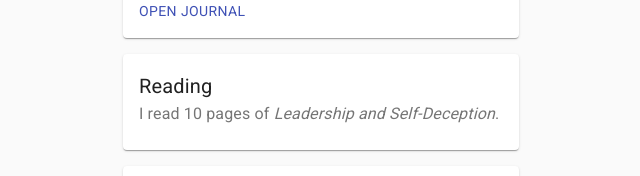
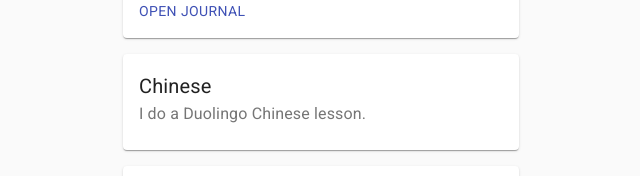
Before and after one commit to dlackey/miracle, a React (Create React App) app: page / in a window 1280 px wide. Shown: the part 1264-1440 px from the top of the page, without its empty margins (319-959 px from the left). Built offline with nearby package versions, Linux system fonts and the light colour scheme.

Commit message:
Added Chinese Saver

```diff
--- a/src/App.js
+++ b/src/App.js
@@ -2,7 +2,7 @@
 import { Container } from '@material-ui/core';
 import { makeStyles } from '@material-ui/core/styles';
 import logo from './images/miracle.png';
-import { Silence, Affirmations, Visualization, Exercise, Reading, Scribing } from './components/Savers';
+import { Silence, Affirmations, Visualization, Exercise, Reading, Chinese, Scribing } from './components/Savers';
 import Timer from './components/Timer';
 
 const useStyles = makeStyles(theme => ({
@@ -27,6 +27,7 @@
         <Affirmations />
         <Visualization />
         <Scribing />
+        <Chinese />
         <Reading />
         <Exercise />
       </Container>
--- a/src/components/Savers.js
+++ b/src/components/Savers.js
@@ -63,6 +63,15 @@
   );
 }
 
+function Chinese() {
+  return (
+    <Saver
+      title="Chinese"
+      text="I do a Duolingo Chinese lesson."
+    />
+  );
+}
+
 function Scribing() {
   return (
     <Saver
@@ -82,5 +91,6 @@
   Visualization,
   Exercise,
   Reading,
+  Chinese,
   Scribing,
 };
```
